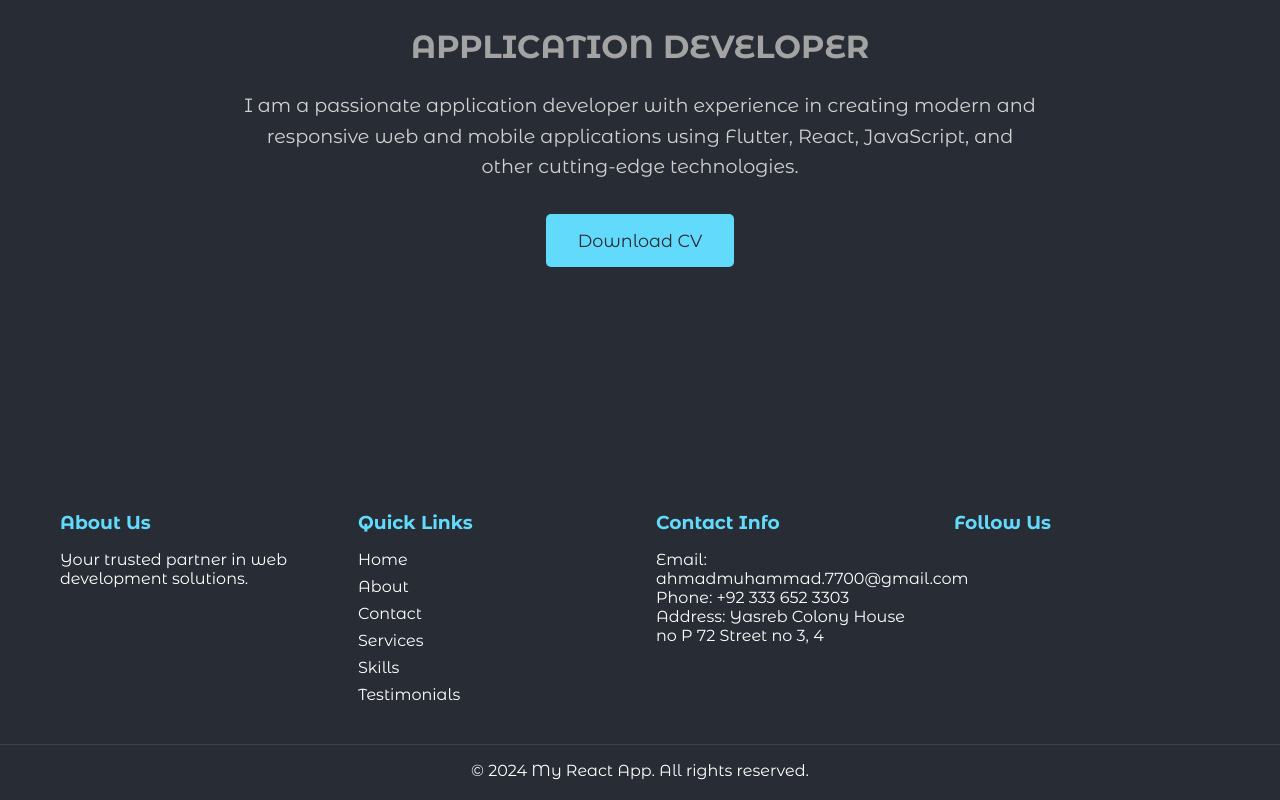
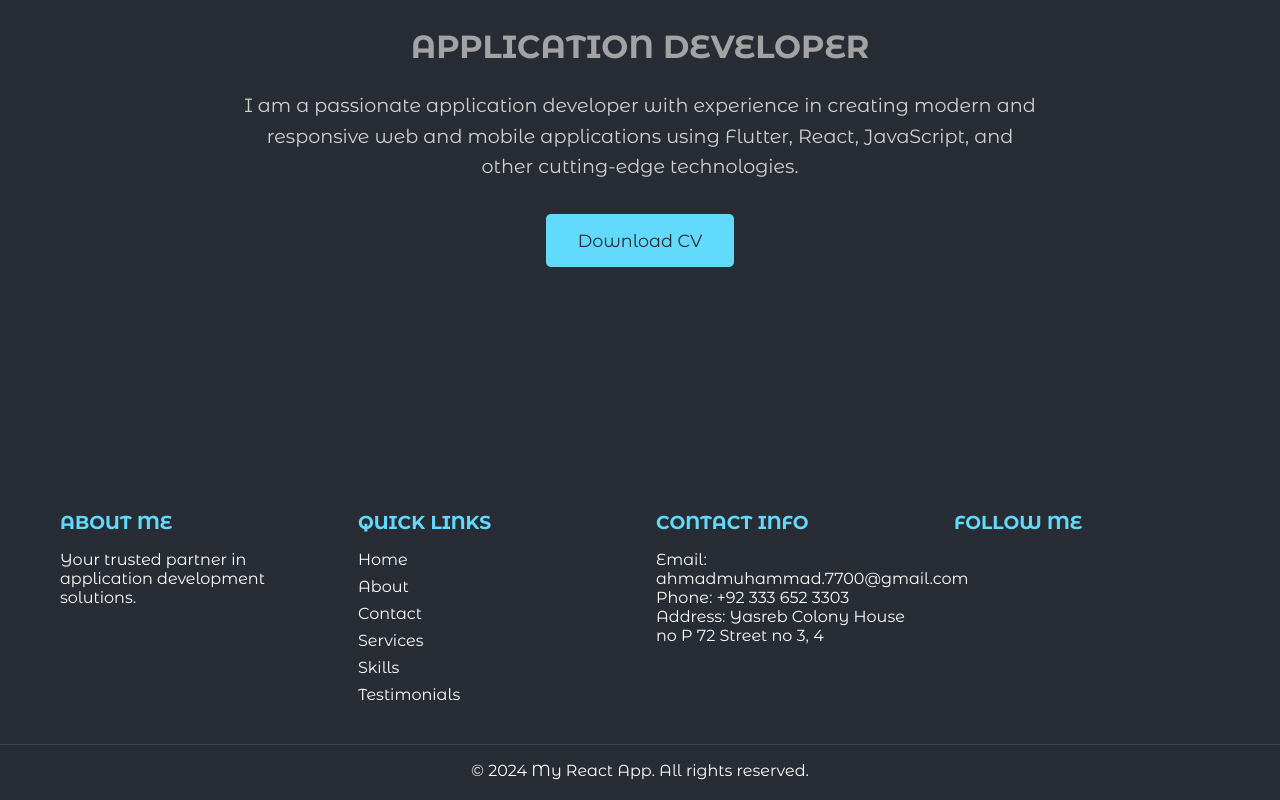
Before and after one commit to MuhammadAhmad338/MYPORTFOLIO, a React (Vite) app: page / in a window 1280 px wide. Shown: the part 389-1189 px from the top of the page. Built offline with nearby package versions, Linux system fonts and the light colour scheme.

Commit message:
latst commits

```diff
--- a/src/Components/Footer/Footer.jsx
+++ b/src/Components/Footer/Footer.jsx
@@ -7,12 +7,12 @@ const Footer = () => {
         <footer className='footer'>
             <div className="footer-content">
                 <div className="footer-section">
-                    <h3>About Us</h3>
-                    <p>Your trusted partner in web development solutions.</p>
+                    <h3>ABOUT ME</h3>
+                    <p>Your trusted partner in application development solutions.</p>
                 </div>
 
                 <div className="footer-section">
-                    <h3>Quick Links</h3>
+                    <h3>QUICK LINKS</h3>
                     <ul>
                         <li><Link to="/">Home</Link></li>
                         <li><Link to="/about">About</Link></li>
@@ -20,20 +20,18 @@ const Footer = () => {
                         <li><Link to="/services">Services</Link></li>
                         <li><Link to="/skills">Skills </Link></li>
                         <li><Link to="/testimonials">Testimonials</Link></li>
-
-
                     </ul>
                 </div>
 
                 <div className="footer-section">
-                    <h3>Contact Info</h3>
+                    <h3>CONTACT INFO</h3>
                     <p>Email: ahmadmuhammad.7700@gmail.com</p>
                     <p>Phone: +92 333 652 3303</p>
                     <p>Address: Yasreb Colony House no P 72 Street no 3, 4</p>
                 </div>
 
                 <div className="footer-section">
-                    <h3>Follow Us</h3>
+                    <h3>FOLLOW ME</h3>
                     <div className="social-links">
 
                     </div>
--- a/src/Pages/Services/Services.jsx
+++ b/src/Pages/Services/Services.jsx
@@ -1,6 +1,6 @@
+import './Services.css';
 import React from 'react';
 import LayOut from '../../Components/LayOut/LayOut';
-import './Services.css';
 
 const Services = () => {
   return (
```
Also changed, not shown: src/main.jsx (+4 -4 lines).
